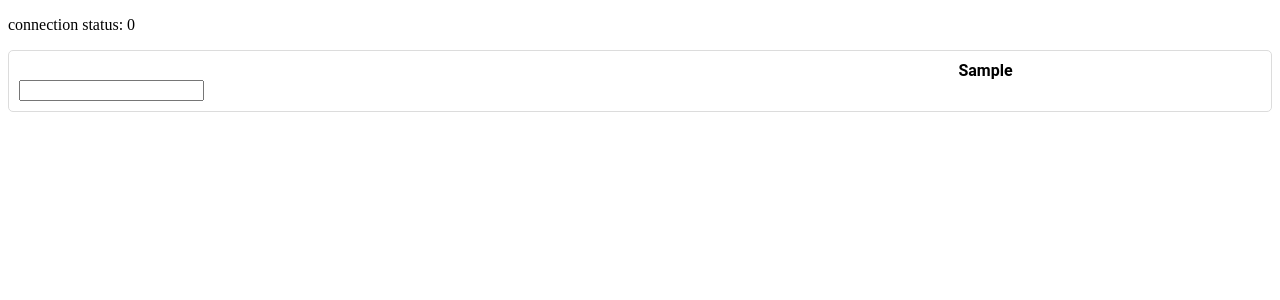
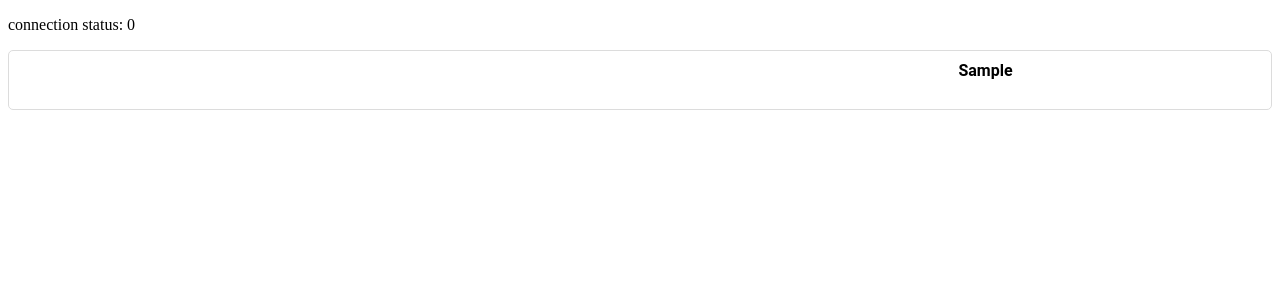
Before and after one commit to lukeanders70/sync-chat-frontend, a React (Create React App) app: page / in a window 1280 px wide. Both pictures are taken after typing "Sample" into the empty fields and a click on the button "Submit". Shown: the top 300 px of the page. Built offline with nearby package versions, Linux system fonts and the light colour scheme; no server answers.

Commit message:
more styling

```diff
--- a/src/components/stylesheet.css
+++ b/src/components/stylesheet.css
@@ -21,11 +21,17 @@
 .userTextContainer {
     padding: 10px;
     border-radius: 5px;
-    border: 1px solid gainsboro
+    border: 1px solid gainsboro;
+    display: flex;
 }
 
 .userTextInnerContainer {
     width: 80%;
+}
+
+.userTextInnerInputContainer {
+    flex: 1;
+    float: right;
 }
 
 .userName {
@@ -37,5 +43,11 @@
 .userText {
     font-family: roboto;
     text-align: right;
-    margin: 0px
+    margin: 0px;
+    white-space: pre;
 }
+
+#primaryTextInput{
+    width: 10px;
+    opacity: 0;
+}
--- a/src/components/userText/UserTextContainer.tsx
+++ b/src/components/userText/UserTextContainer.tsx
@@ -1,5 +1,5 @@
 import { timeStamp } from 'console'
-import React, { ChangeEvent, Component, useState } from 'react'
+import React, { ChangeEvent, Component, ReactElement, useState } from 'react'
 import { ConnectionManager, GetConnectionManager } from '../../connection/ConnectionManager'
 import { AddLetterMessage, CreateAddLetterMessage, NewLetterMessage } from '../../connection/message/types/AddLetter'
 
@@ -33,11 +33,15 @@ class UserTextContainer extends React.Component<UserTextContainerProps, UserText
     // the current timer that is waiting to erase the last letter. Is reassigned when letter is erased
     letterEraseTimer: number = 0
 
+    inputElement: React.RefObject<HTMLInputElement>;
+
     constructor(props: UserTextContainerProps){
         super(props);
 
         this.connectionManager = GetConnectionManager()
         this.letters = []
+
+        this.inputElement = React.createRef();
     }
 
     componentDidMount(): void {
@@ -117,14 +121,20 @@ class UserTextContainer extends React.Component<UserTextContainerProps, UserText
         }
     }
 
+    setTypeActive = () => {
+        if (this.inputElement.current) this.inputElement.current.focus();
+    }
+
     render() {
         return (
-            <div className="userTextContainer">
+            <div className="userTextContainer" onClick={this.setTypeActive}>
                 <div className="userTextInnerContainer">
                     <div className='userName'>{this.props.userName}</div>
-                    <p className="userText">{this.state.text}</p>
+                    <p className="userText">{this.state.text == "" ? " " : this.state.text}</p>
                 </div>
-                {this.props.primaryClient ? <input type="text" maxLength={1} onChange={this.handleOnTextInputChange}/> : <div />}
+                <div className='userTextInnerInputContainer'>
+                    {this.props.primaryClient ? <input id="primaryTextInput" type="text" ref={this.inputElement} maxLength={1} onChange={this.handleOnTextInputChange}/> : <div />}
+                </div>
             </div>
         )
     }
```
